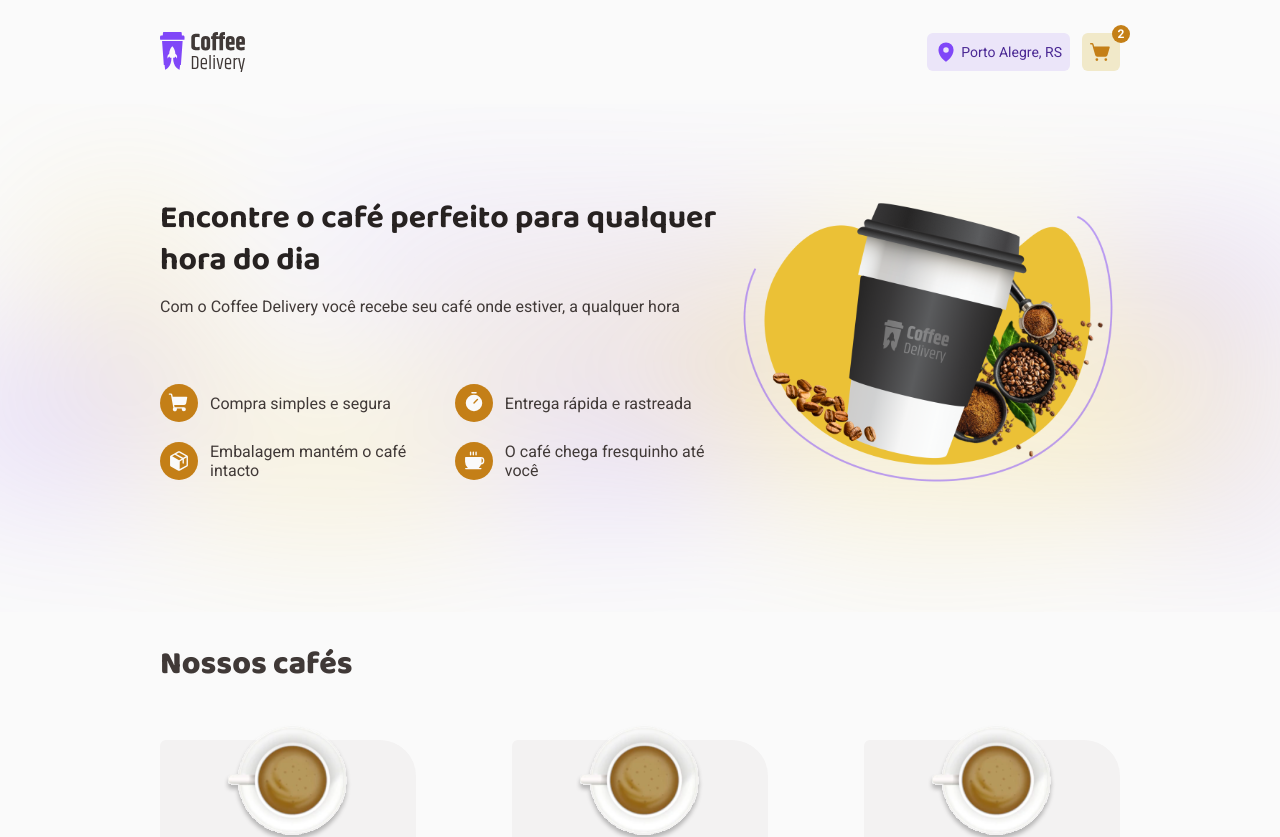
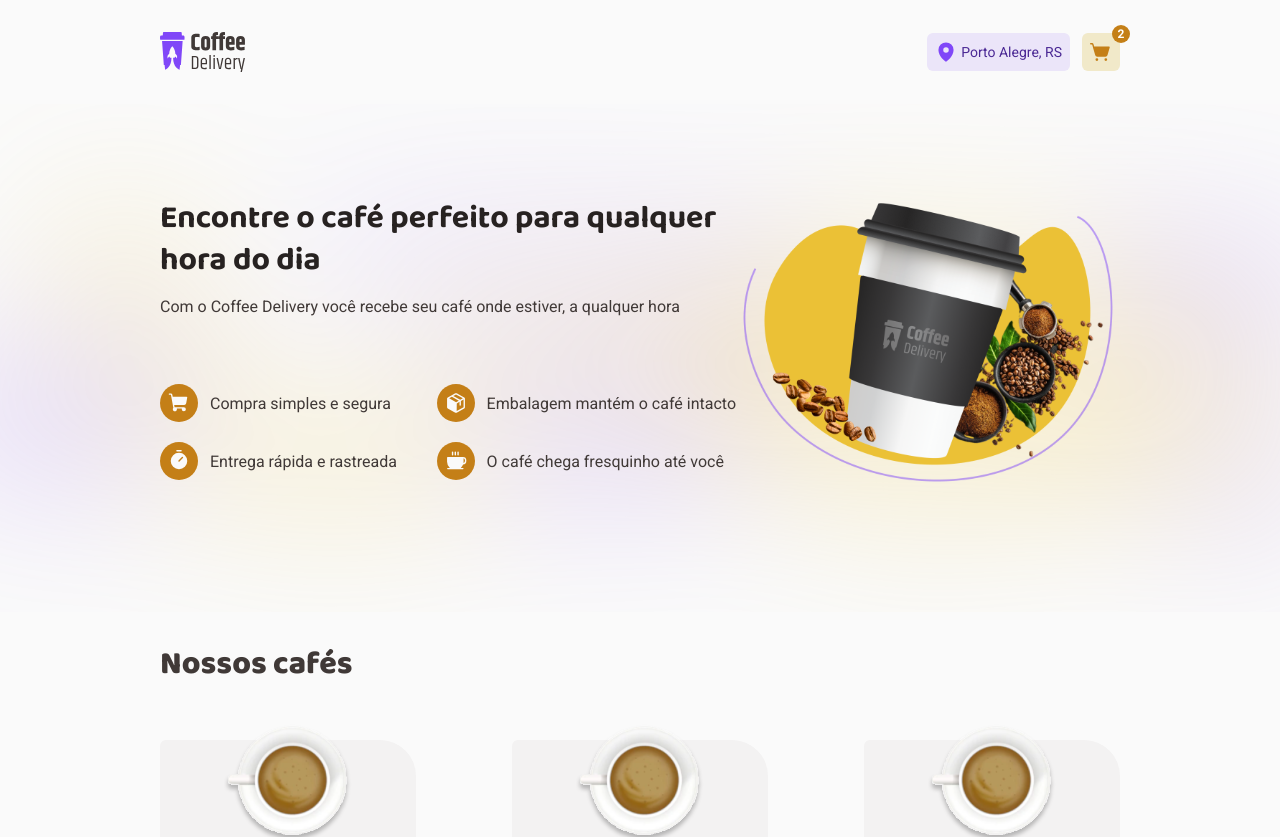
Before and after one commit to MartinGBB/coffee-delivery, a React (Vite) app: page / in a window 1280 px wide. Shown: the top 837 px of the page. Built offline with nearby package versions, Linux system fonts and the light colour scheme.

Commit message:
fix: corrige ordem dos items do banner

```diff
--- a/src/pages/Home/index.tsx
+++ b/src/pages/Home/index.tsx
@@ -30,19 +30,17 @@ export function Home() {
                 </span>
                 Compra simples e segura
               </p>
-
+              <p>
+                <span>
+                  <Package size={22} weight="fill" />
+                </span>
+                Embalagem mantém o café intacto
+              </p>
               <p>
                 <span>
                   <Timer size={22} weight="fill" />
                 </span>
                 Entrega rápida e rastreada
-              </p>
-
-              <p>
-                <span>
-                  <Package size={22} weight="fill" />
-                </span>
-                Embalagem mantém o café intacto
               </p>
               <p>
                 <span>
```
